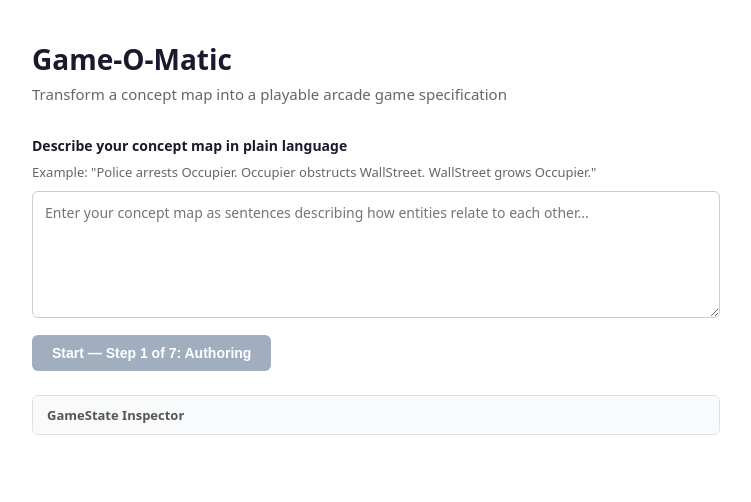
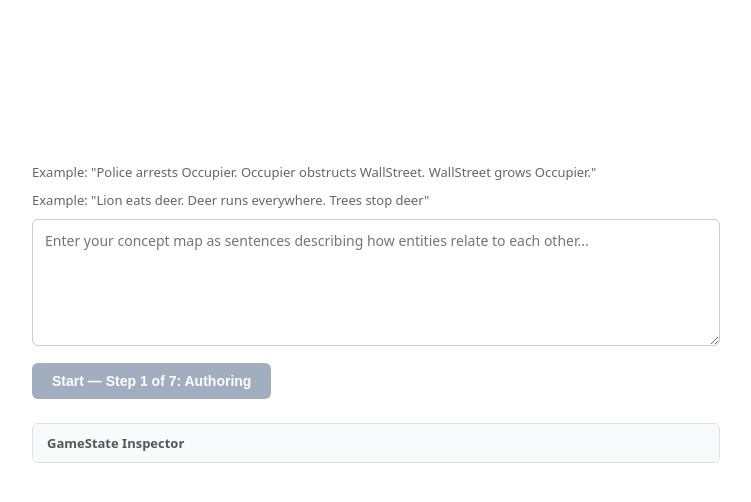
Before and after one commit to nitishtalekar/GameAuthoringAgenticTool, a Next.js app: page / in a window 1280 px wide. Shown: the top 502 px of the page, without its empty margins (264-1015 px from the left). Built offline with nearby package versions, Linux system fonts and the light colour scheme.

Commit message:
feat: colors

```diff
--- a/src/app/page.tsx
+++ b/src/app/page.tsx
@@ -199,10 +199,10 @@ export default function Home() {
     >
       {/* Header */}
       <div style={{ marginBottom: 32 }}>
-        <h1 style={{ margin: 0, fontSize: 28, fontWeight: 700, color: "#1a1a2e" }}>
-          Game-O-Matic
+        <h1 style={{ margin: 0, fontSize: 28, fontWeight: 700, color: "white" }}>
+          Game-Authoring-Tool
         </h1>
-        <p style={{ margin: "6px 0 0", color: "#666", fontSize: 15 }}>
+        <p style={{ margin: "6px 0 0", color: "white", fontSize: 15 }}>
           Transform a concept map into a playable arcade game specification
         </p>
       </div>
@@ -212,12 +212,15 @@ export default function Home() {
         <section style={{ marginBottom: 24 }}>
           <label
             htmlFor="concept-input"
-            style={{ display: "block", fontWeight: 600, marginBottom: 8, fontSize: 14 }}
+            style={{ display: "block", fontWeight: 600, marginBottom: 8, fontSize: 14, color: "white" }}
           >
             Describe your concept map in plain language
           </label>
           <p style={{ margin: "0 0 10px", fontSize: 13, color: "#666" }}>
             Example: "Police arrests Occupier. Occupier obstructs WallStreet. WallStreet grows Occupier."
+          </p>
+           <p style={{ margin: "0 0 10px", fontSize: 13, color: "#666" }}>
+            Example: "Lion eats deer. Deer runs everywhere. Trees stop deer"
           </p>
           <textarea
             id="concept-input"
```
